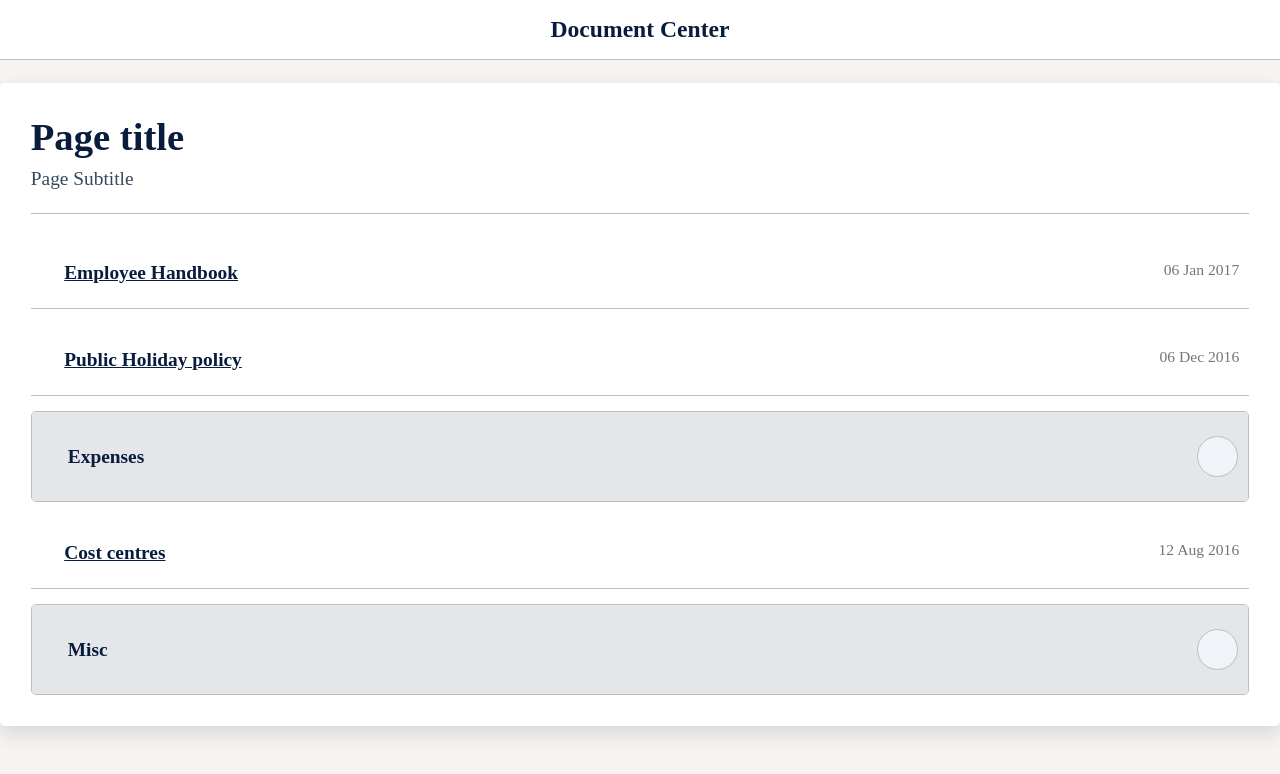
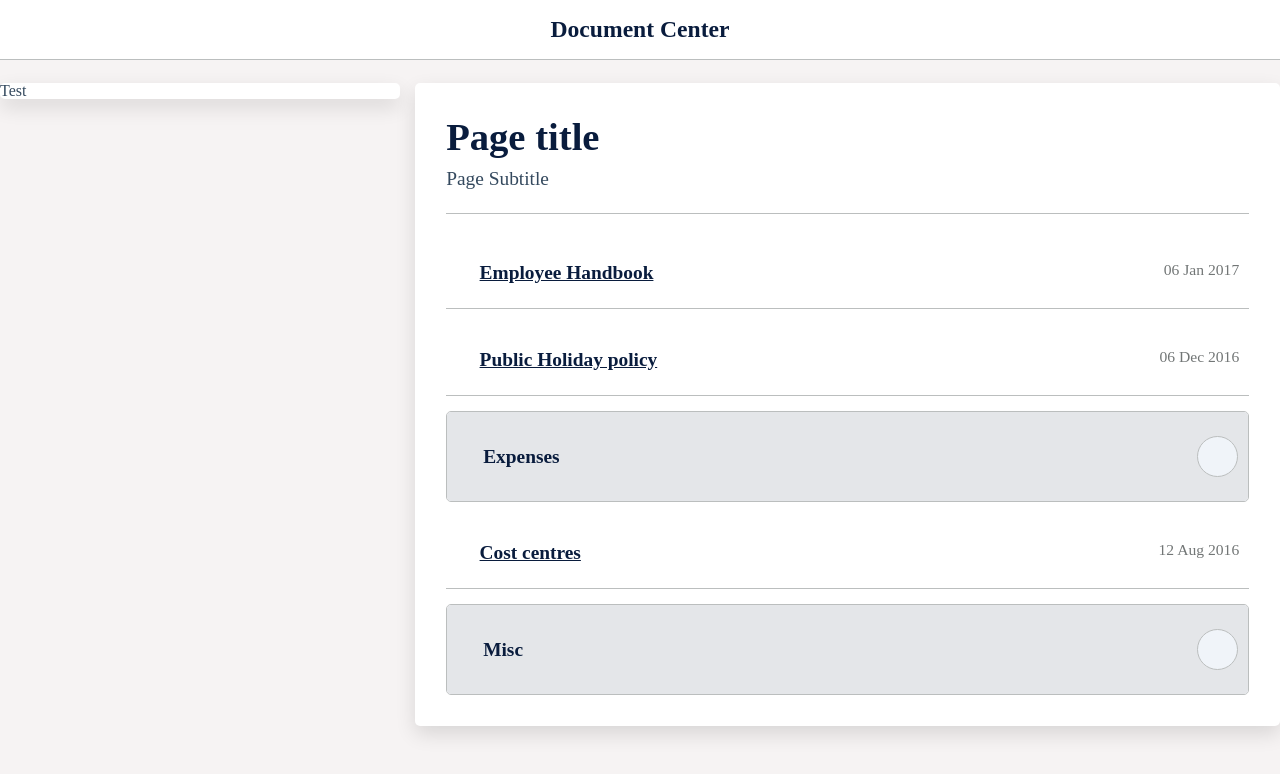
Before and after one commit to stoine92/doc-viewer, a React (Vite) app: page / in a window 1280 px wide. Shown: the top 774 px of the page. Built offline with nearby package versions, Linux system fonts and the light colour scheme; some icons are missing.

Commit message:
feat: created component @Aside to facilitate for filters and sorts

```diff
--- a/src/components/Buttons/ButtonLink.module.scss
+++ b/src/components/Buttons/ButtonLink.module.scss
@@ -7,6 +7,7 @@
     gap: var(--space-x);
     align-items: center;
     text-decoration: underline;
+    color: var(--color-primary-dark);
 
     &:hover {
         color: var(--color-accent-blue);
--- a/src/components/Documents/Documents.tsx
+++ b/src/components/Documents/Documents.tsx
@@ -1,24 +1,21 @@
-import { useQuery } from "@tanstack/react-query";
-import { fetchDocuments } from "../../lib/fetchDocuments";
+import type { FC } from "react";
 import type { DocumentItemProps } from "../../lib/fetchDocuments";
 import DocumentItem from "./DocumentItem";
 import Collapsible from "../Collapsible/Collapsible";
 
+interface DocumentsProps {
+    documents: DocumentItemProps[] | undefined;
+    isLoading: boolean;
+}
 
-const Documents = () => {
-
-
-    const { data, isLoading } = useQuery<DocumentItemProps[]>({
-        queryFn: () => fetchDocuments(),
-        queryKey: ["documents"],
-    });
+const Documents: FC<DocumentsProps> = ({ documents, isLoading }) => {
 
     if (isLoading) return <div>Loading documents...</div>;
 
 
     return (
         <>
-            {data?.map((doc) => {
+            {documents?.map((doc) => {
                 if(doc.type !== "folder"){
                     return (
                         <DocumentItem key={doc.name} file={doc} />
--- a/src/components/Layout/Section.module.scss
+++ b/src/components/Layout/Section.module.scss
@@ -19,6 +19,15 @@
         min-width: 0;
         box-shadow: var(--box-shadow);
         gap: var(--space-xl);
+    }
+
+    &_aside {
+        width: 100%;
+        max-width: var(--aside-container-max-width);
+        background: var(--color-white);
+        border-radius: var(--border-radius);
+        position: sticky;
+        box-shadow: var(--box-shadow);
     }
 
     &_head {
--- a/src/components/Layout/Section.tsx
+++ b/src/components/Layout/Section.tsx
@@ -5,6 +5,7 @@ import styles from "./Section.module.scss";
 
 interface SectionComponent extends FC<SectionProps> {
     Main: FC<SectionMainProps>;
+    Aside: FC<SectionAsideProps>;
     Head: FC<SectionHeadProps>;
     Content: FC<SectionContentProps>;
     Border: FC<SectionBorderProps>;
@@ -35,6 +36,25 @@ const SectionMain = ({ children }: SectionMainProps) => {
 };
 
 Section.Main = SectionMain;
+
+interface SectionAsideProps {
+    children: ReactNode;
+    sticky?: boolean
+}
+
+const SectionAside = ({ children, sticky }: SectionAsideProps) => {
+    const classes = [styles["section_aside"]];
+
+    if (sticky) { classes.push(styles["section_aside--sticky"])};
+
+    return (
+        <div className={classes.join(" ")}>
+            {children}
+        </div>
+    )
+}
+
+Section.Aside = SectionAside;
 
 
 interface SectionHeadProps {
--- a/src/pages/Home.tsx
+++ b/src/pages/Home.tsx
@@ -1,18 +1,33 @@
 import Container from "../components/Layout/Container";
 import Section from "../components/Layout/Section";
 import Documents from "../components/Documents/Documents";
+import { useQuery } from "@tanstack/react-query";
+import { fetchDocuments } from "../lib/fetchDocuments";
+import type { DocumentItemProps } from "../lib/fetchDocuments";
 
 
 function Home () {
+
+    const { data: documents, isLoading } = useQuery<DocumentItemProps[]>({
+        queryFn: () => fetchDocuments(),
+        queryKey: ["documents"],
+    });
+
+
     return (
        <Container>
             <Section>
+                <Section.Aside>
+                  <span>Test</span>
+                </Section.Aside>
+
                 <Section.Main>
                   <Section.Head title="Page title" subtitle="Page Subtitle" />
+
                   <Section.Border />
 
                   <Section.Content>
-                    <Documents />
+                    <Documents documents={documents} isLoading={isLoading} />
                   </Section.Content>
                 </Section.Main>
             </Section>
--- a/src/styles/variables.scss
+++ b/src/styles/variables.scss
@@ -46,6 +46,7 @@
     --transition-speed: 0.3s;
 
     --main-container-max-width: 90rem;
+    --aside-container-max-width: 25rem;
 
     --box-shadow: 0 8px 20px rgba(0, 0, 0, 0.12);
 
```
Also changed, not shown: 1 other file (tests, documents, lock files or other folders).
